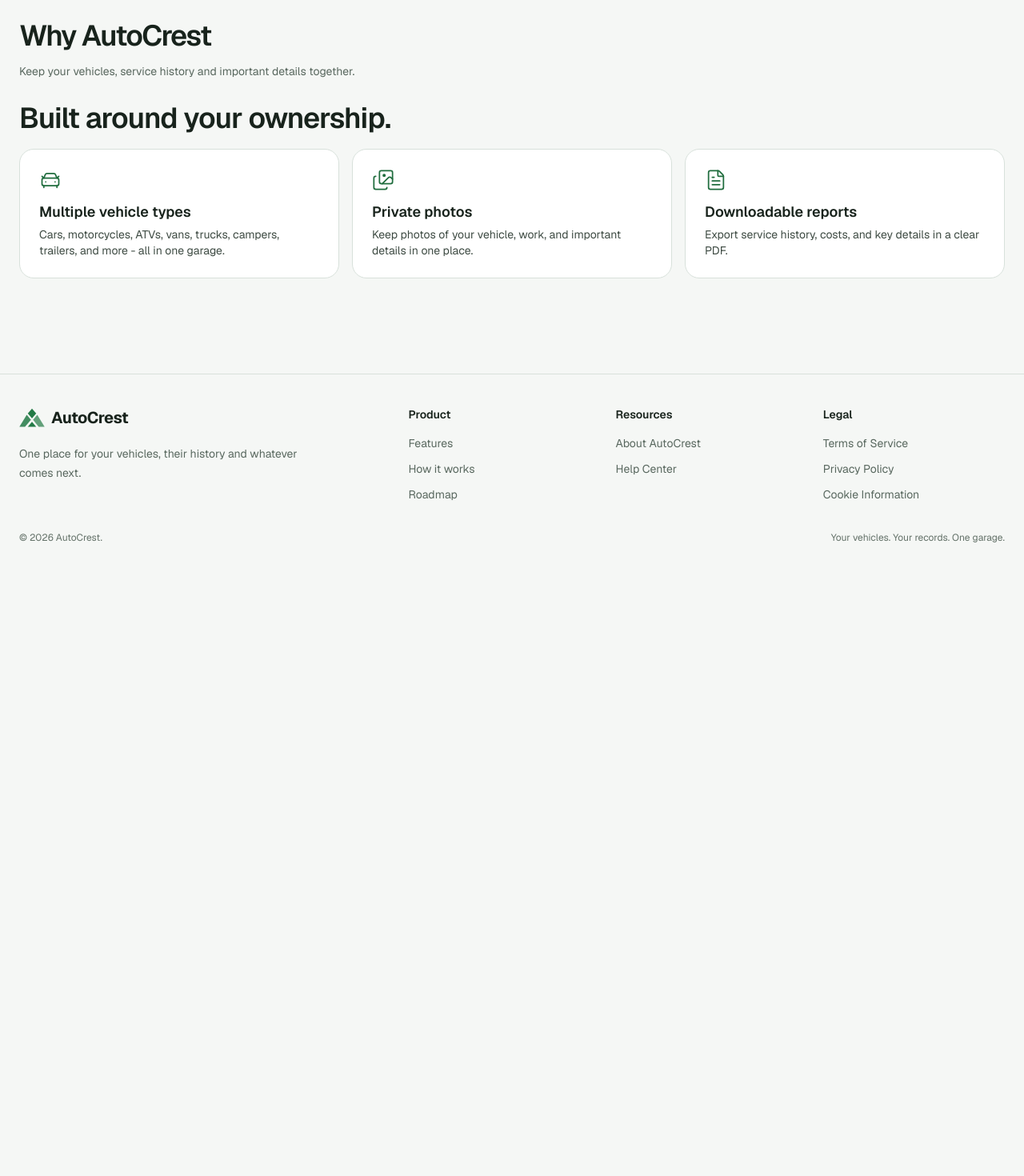
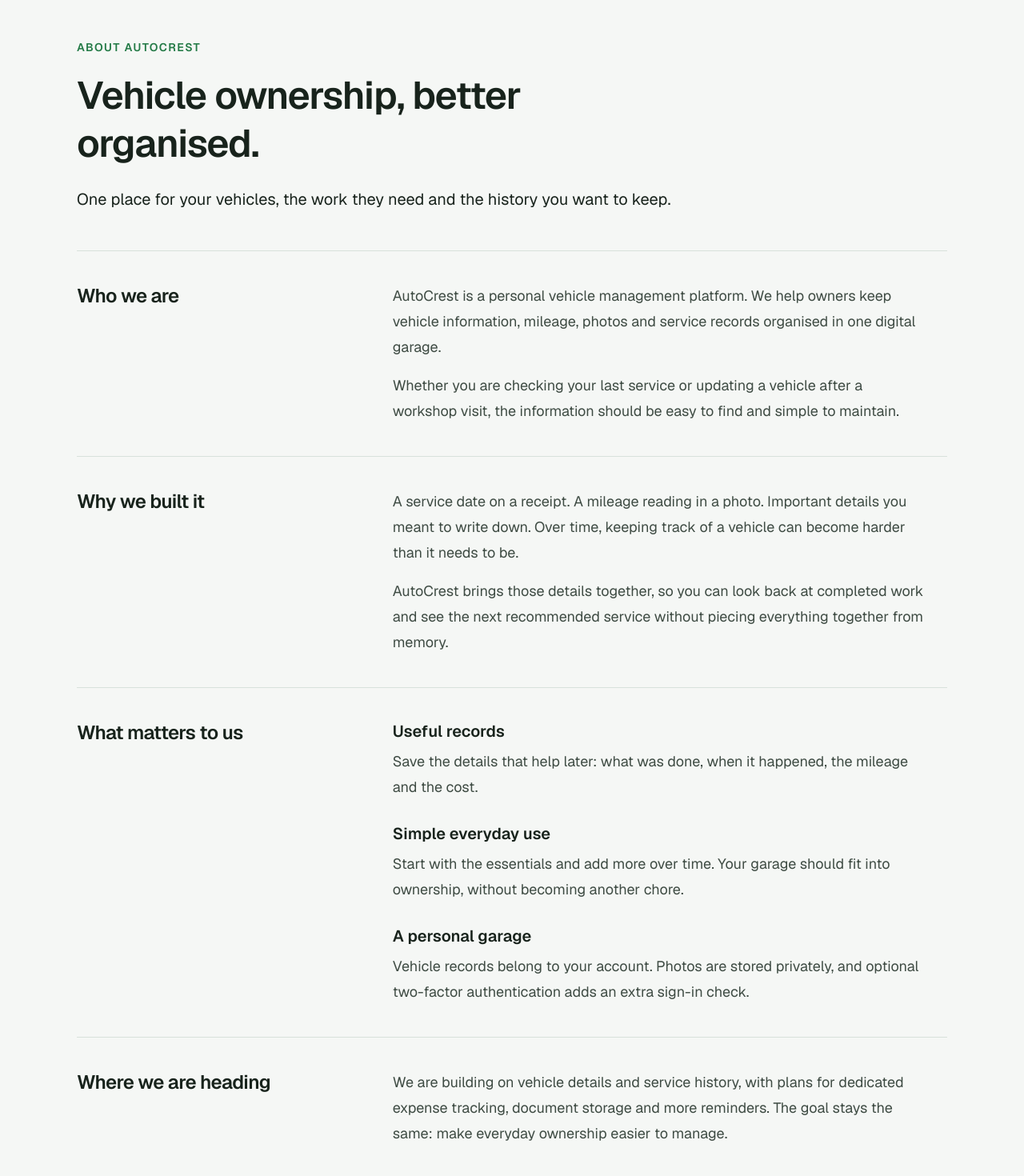
Before and after one commit to Troth99/autocrest, a Next.js app: page /why-autocrest in a window 1280 px wide. Shown: the part 80-1550 px from the top of the page at 80% size. Before the commit the page ends 800 px from the top, so only its background shows below. Built offline with nearby package versions, Linux system fonts and the light colour scheme; no server answers.

Commit message:
Expand marketing pages with dedicated content
Move the How It Works and Why AutoCrest pages into feature components and replace the brief section wrappers with fuller content, clearer ownership messaging, and navigation calls to action.

```diff
--- a/src/app/(site)/(marketing)/how-it-works/page.tsx
+++ b/src/app/(site)/(marketing)/how-it-works/page.tsx
@@ -1,15 +1,5 @@
-import { HowItWorksSection } from "@/features/marketing";
+import HowItWorksPage from "@/features/marketing/components/HowItWorksPage";
 
-export default function HowItWorksPage() {
-  return (
-    <main className="marketing-home w-full py-10 text-text-primary">
-      <div className="mx-auto max-w-[112rem] px-4 sm:px-6">
-        <h1 className="page-title">How it works</h1>
-        <p className="mt-3 section-description">
-          Build your garage and keep a clear record of your vehicle ownership.
-        </p>
-      </div>
-      <HowItWorksSection />
-    </main>
-  );
+export default function HowItWorksRoute() {
+  return <HowItWorksPage />;
 }
--- a/src/app/(site)/(marketing)/why-autocrest/page.tsx
+++ b/src/app/(site)/(marketing)/why-autocrest/page.tsx
@@ -1,15 +1,5 @@
-import { OwnershipSection } from "@/features/marketing";
+import WhyAutoCrestPage from "@/features/marketing/components/WhyAutoCrestPage";
 
-export default function WhyAutoCrestPage() {
-  return (
-    <main className="marketing-home w-full py-10 text-text-primary">
-      <div className="mx-auto max-w-[112rem] px-4 sm:px-6">
-        <h1 className="page-title">Why AutoCrest</h1>
-        <p className="mt-3 section-description">
-          Keep your vehicles, service history and important details together.
-        </p>
-      </div>
-      <OwnershipSection />
-    </main>
-  );
+export default function WhyAutoCrestRoute() {
+  return <WhyAutoCrestPage />;
 }
--- /dev/null
+++ b/src/features/marketing/components/HowItWorksPage.tsx
@@ -0,0 +1,84 @@
+import Link from "next/link";
+import { ArrowRight, CarFront, Gauge, Wrench } from "lucide-react";
+
+export default function HowItWorksPage() {
+  return (
+    <main className="marketing-home w-full py-10 text-text-primary sm:py-14">
+      <section className="marketing-section" aria-labelledby="how-it-works-heading">
+        <p className="text-sm font-semibold uppercase tracking-widest text-accent">
+          How it works
+        </p>
+        <h1 id="how-it-works-heading" className="mt-4 max-w-4xl text-3xl font-semibold leading-tight tracking-tight sm:text-4xl lg:text-5xl">
+          Your vehicle. Its story. One place.
+        </h1>
+        <p className="section-description mt-5 max-w-2xl sm:text-lg">
+          Keep vehicle details, mileage and service records together.
+          Start with the essentials and build your history as you go.
+        </p>
+      </section>
+
+      <section className="marketing-section" aria-labelledby="steps-heading">
+        <h2 id="steps-heading" className="marketing-section-title">
+          Three steps to a more organised garage.
+        </h2>
+        <ol className="mt-6 grid gap-5 md:grid-cols-3">
+          <li className="section-card h-full">
+            <div className="flex items-center justify-between gap-4">
+              <CarFront className="size-7 text-accent" strokeWidth={1.5} aria-hidden="true" />
+              <span className="text-sm font-semibold text-muted">Step 1</span>
+            </div>
+            <h3 className="mt-5 text-xl font-semibold">Add your vehicle</h3>
+            <p className="section-description mt-3">
+              Save its details, upload a photo and make it part of your garage. Registration-document scanning can help fill in the form. Review the results before saving.
+            </p>
+            <p className="mt-4 border-t border-line pt-4 text-sm leading-6 text-text-secondary">
+              Managing several vehicles? Choose a primary vehicle and search by make, model, nickname or plate.
+            </p>
+          </li>
+          <li className="section-card h-full">
+            <div className="flex items-center justify-between gap-4">
+              <Wrench className="size-7 text-accent" strokeWidth={1.5} aria-hidden="true" />
+              <span className="text-sm font-semibold text-muted">Step 2</span>
+            </div>
+            <h3 className="mt-5 text-xl font-semibold">Keep it up to date</h3>
+            <p className="section-description mt-3">
+              Update the mileage and record maintenance, repairs and costs. Keep the work performed, replaced parts and workshop details together.
+            </p>
+            <p className="mt-4 border-t border-line pt-4 text-sm leading-6 text-text-secondary">
+              Add the service date, mileage, parts and labour costs so each visit is easy to look back on.
+            </p>
+          </li>
+          <li className="section-card h-full">
+            <div className="flex items-center justify-between gap-4">
+              <Gauge className="size-7 text-accent" strokeWidth={1.5} aria-hidden="true" />
+              <span className="text-sm font-semibold text-muted">Step 3</span>
+            </div>
+            <h3 className="mt-5 text-xl font-semibold">Know what comes next</h3>
+            <p className="section-description mt-3">
+              See upcoming service dates and mileage from your saved records. Download a PDF summary of your vehicle details whenever you need it.
+            </p>
+            <p className="mt-4 border-t border-line pt-4 text-sm leading-6 text-text-secondary">
+              Include the next recommended date or mileage in a service record to see it on the vehicle page.
+            </p>
+          </li>
+        </ol>
+      </section>
+
+      <section className="marketing-section" aria-labelledby="get-started-heading">
+        <div className="section-card flex flex-wrap items-center justify-between gap-6">
+          <div>
+            <h2 id="get-started-heading" className="section-title">
+              Start with one vehicle. Build from there.
+            </h2>
+            <p className="section-description mt-2">
+              Your next update is the start of a better record.
+            </p>
+          </div>
+          <Link href="/garrage" className="button-base button-primary gap-2 px-5 py-3">
+            Open your garage <ArrowRight className="size-4" aria-hidden="true" />
+          </Link>
+        </div>
+      </section>
+    </main>
+  );
+}
--- /dev/null
+++ b/src/features/marketing/components/WhyAutoCrestPage.tsx
@@ -0,0 +1,97 @@
+import Link from "next/link";
+import { ArrowRight } from "lucide-react";
+
+export default function WhyAutoCrestPage() {
+  return (
+    <main className="mx-auto w-full max-w-6xl px-5 py-12 text-text-primary sm:px-8 sm:py-16">
+      <section aria-labelledby="why-autocrest-heading" className="max-w-3xl">
+        <p className="text-sm font-semibold uppercase tracking-widest text-accent">
+          About AutoCrest
+        </p>
+        <h1 id="why-autocrest-heading" className="mt-5 text-3xl font-semibold leading-tight tracking-tight sm:text-4xl lg:text-5xl">
+          Vehicle ownership, better organised.
+        </h1>
+        <p className="mt-6 text-lg leading-8 sm:text-xl">
+          One place for your vehicles, the work they need and the history
+          you want to keep.
+        </p>
+      </section>
+
+      <section aria-labelledby="about-heading" className="mt-12 grid gap-5 border-t border-line py-10 md:grid-cols-[1fr_2fr] md:gap-12">
+        <h2 id="about-heading" className="text-2xl font-semibold tracking-tight">Who we are</h2>
+        <div className="max-w-2xl space-y-4 text-lg leading-8 text-text-secondary">
+          <p>
+            AutoCrest is a personal vehicle management platform. We help owners
+            keep vehicle information, mileage, photos and service records
+            organised in one digital garage.
+          </p>
+          <p>
+            Whether you are checking your last service or updating a vehicle
+            after a workshop visit, the information should be easy to find
+            and simple to maintain.
+          </p>
+        </div>
+      </section>
+
+      <section aria-labelledby="mission-heading" className="grid gap-5 border-t border-line py-10 md:grid-cols-[1fr_2fr] md:gap-12">
+        <h2 id="mission-heading" className="text-2xl font-semibold tracking-tight">Why we built it</h2>
+        <div className="max-w-2xl space-y-4 text-lg leading-8 text-text-secondary">
+          <p>
+            A service date on a receipt. A mileage reading in a photo.
+            Important details you meant to write down. Over time, keeping
+            track of a vehicle can become harder than it needs to be.
+          </p>
+          <p>
+            AutoCrest brings those details together, so you can look back at
+            completed work and see the next recommended service without
+            piecing everything together from memory.
+          </p>
+        </div>
+      </section>
+
+      <section aria-labelledby="approach-heading" className="grid gap-5 border-t border-line py-10 md:grid-cols-[1fr_2fr] md:gap-12">
+        <h2 id="approach-heading" className="text-2xl font-semibold tracking-tight">What matters to us</h2>
+        <div className="max-w-2xl space-y-7">
+          <div>
+            <h3 className="text-xl font-semibold">Useful records</h3>
+            <p className="mt-2 text-lg leading-8 text-text-secondary">
+              Save the details that help later: what was done, when it happened,
+              the mileage and the cost.
+            </p>
+          </div>
+          <div>
+            <h3 className="text-xl font-semibold">Simple everyday use</h3>
+            <p className="mt-2 text-lg leading-8 text-text-secondary">
+              Start with the essentials and add more over time. Your garage
+              should fit into ownership, without becoming another chore.
+            </p>
+          </div>
+          <div>
+            <h3 className="text-xl font-semibold">A personal garage</h3>
+            <p className="mt-2 text-lg leading-8 text-text-secondary">
+              Vehicle records belong to your account. Photos are stored
+              privately, and optional two-factor authentication adds an
+              extra sign-in check.
+            </p>
+          </div>
+        </div>
+      </section>
+
+      <section aria-labelledby="future-heading" className="grid gap-5 border-t border-line py-10 md:grid-cols-[1fr_2fr] md:gap-12">
+        <h2 id="future-heading" className="text-2xl font-semibold tracking-tight">Where we are heading</h2>
+        <p className="max-w-2xl text-lg leading-8 text-text-secondary">
+          We are building on vehicle details and service history, with plans
+          for dedicated expense tracking, document storage and more reminders.
+          The goal stays the same: make everyday ownership easier to manage.
+        </p>
+      </section>
+
+      <div className="flex flex-wrap items-center justify-between gap-5 border-t border-line pt-8">
+        <p className="text-xl font-semibold">Your vehicles. Your records. One garage.</p>
+        <Link href="/how-it-works" className="button-base button-primary gap-2 px-5 py-3">
+          See how it works <ArrowRight className="size-4" aria-hidden="true" />
+        </Link>
+      </div>
+    </main>
+  );
+}
```
